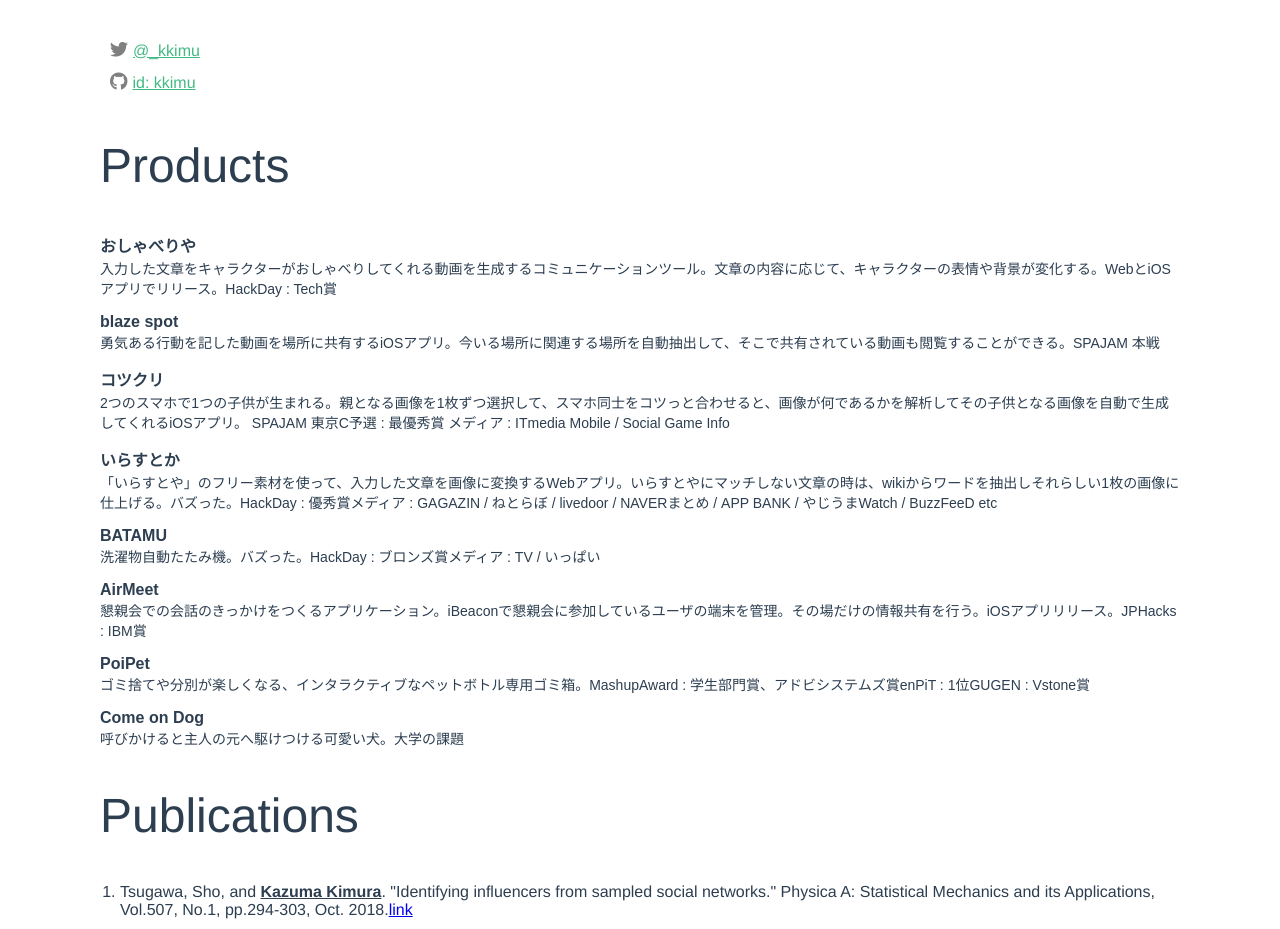
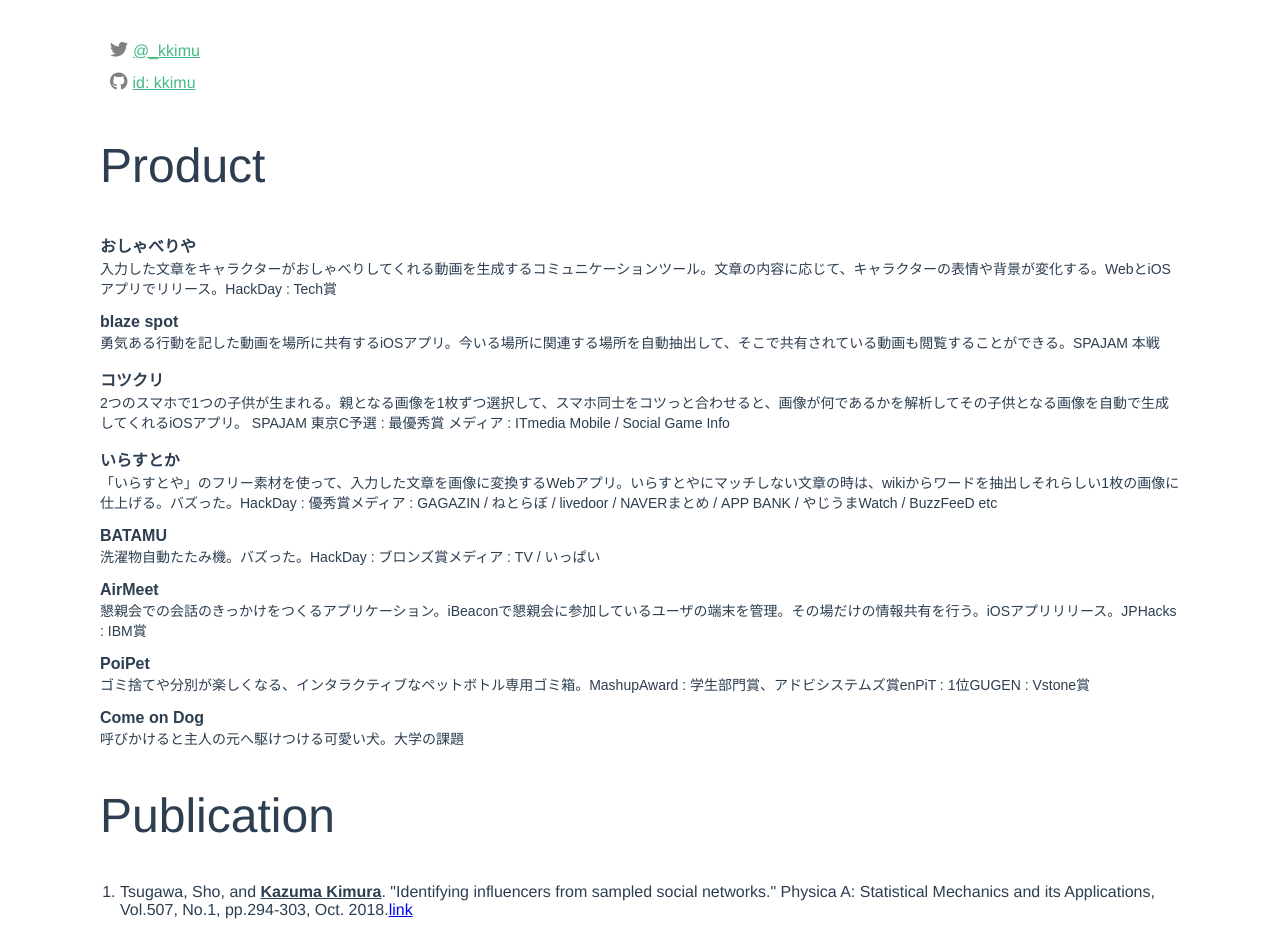
Before and after one commit to koooootake/kkimu-vue-app, a Vue app: page /#/ in a window 1280 px wide. Shown: the part 640-1569 px from the top of the page. Built offline with nearby package versions, Linux system fonts and the light colour scheme.

Commit message:
Small change

```diff
--- a/src/components/Top.vue
+++ b/src/components/Top.vue
@@ -17,9 +17,9 @@
         <a href="https://github.com/kkimu" target="_blank">id: kkimu</a>
       </li>
     </ul>
-    <h2>Products</h2>
+    <h2>Product</h2>
     <Products/>
-    <h2>Publications</h2>
+    <h2>Publication</h2>
     <Publications/>
   </div>
 </template>
@@ -59,9 +59,6 @@ h2 {
 h3 {
   font-size: 2rem;
 }
-img {
-  height:
-}
 ul {
   list-style-type: none;
   padding: 0;
```
